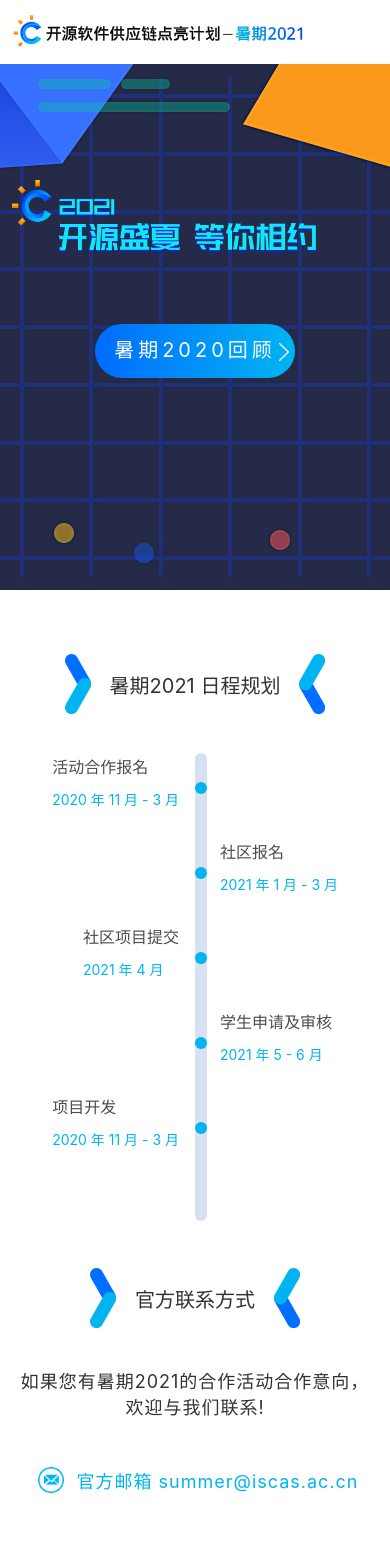
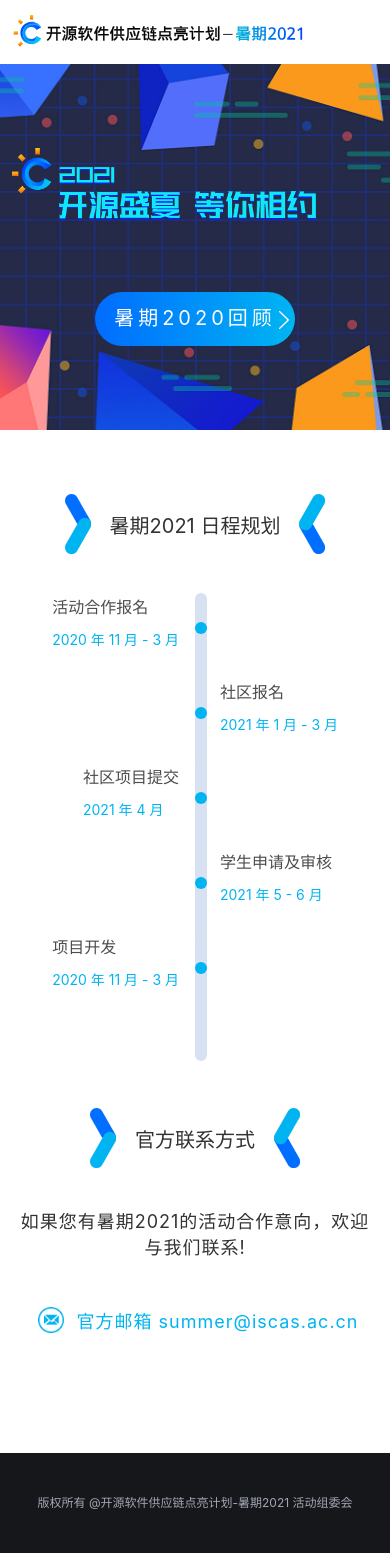
Before and after one commit to yinjiayi/homepage, a React app: page / in a window 390 px wide. Shown: the top 1565 px of the page. Built offline with nearby package versions, Linux system fonts and the light colour scheme.

Commit message:
update index

```diff
--- a/src/pages/index/index.js
+++ b/src/pages/index/index.js
@@ -18,8 +18,12 @@ export default class Index extends React.Component{
     constructor(props){
        super(props)
        this.state ={
-        data
+        data,
+        url:"https://isrc.iscas.ac.cn/summer2020/",
        }
+    }
+    gourl(url){
+        window.open(url)
     }
 
 
@@ -33,7 +37,7 @@ export default class Index extends React.Component{
                    <div className="content1200 indexBannerWrapper">
                    <div className="indexText"></div>
                    <div className="indexButton">
-                       <span className="indexButtonText">暑期2020回顾</span>
+                       <span className="indexButtonText" onClick={()=>{this.gourl(this.state.url)}}>暑期2020回顾</span>
                    </div>
                    </div>
                 </div>
@@ -68,7 +72,7 @@ export default class Index extends React.Component{
                             <span className="indexOneTitleText">官方联系方式</span>
                         </div>
                         <div className="indexTwoWrapper">
-                            <div className="indexTwoText">如果您有暑期2021的合作活动合作意向，欢迎与我们联系!</div>
+                            <div className="indexTwoText">如果您有暑期2021的活动合作意向，欢迎与我们联系!</div>
                             <div className="indexTwoBlue">
                                 <span>官方邮箱 summer@iscas.ac.cn</span>
                             </div>
--- a/src/pages/index/index.less
+++ b/src/pages/index/index.less
@@ -231,6 +231,7 @@
 .indexTwo{
     position: relative;
     padding-bottom: 120px;
+    text-align: center;
 }
 
 .indexTwoBlue::before{
--- a/src/pages/index/mobile.less
+++ b/src/pages/index/mobile.less
@@ -21,9 +21,16 @@
     .index{
         .indexText{
             width: 78vw;
-            margin-top: 52px;
+            margin-top: 20px;
             height: 100px;
         }
+
+    .indexBanner{
+
+        background-image: url(./../../img/index/banner-BG.jpg);
+        height: 366px;
+
+    }
         .indexButton{
             width: 200px;
         }
```
Also changed, not shown: src/img/index/banner-BG.jpg (added).
